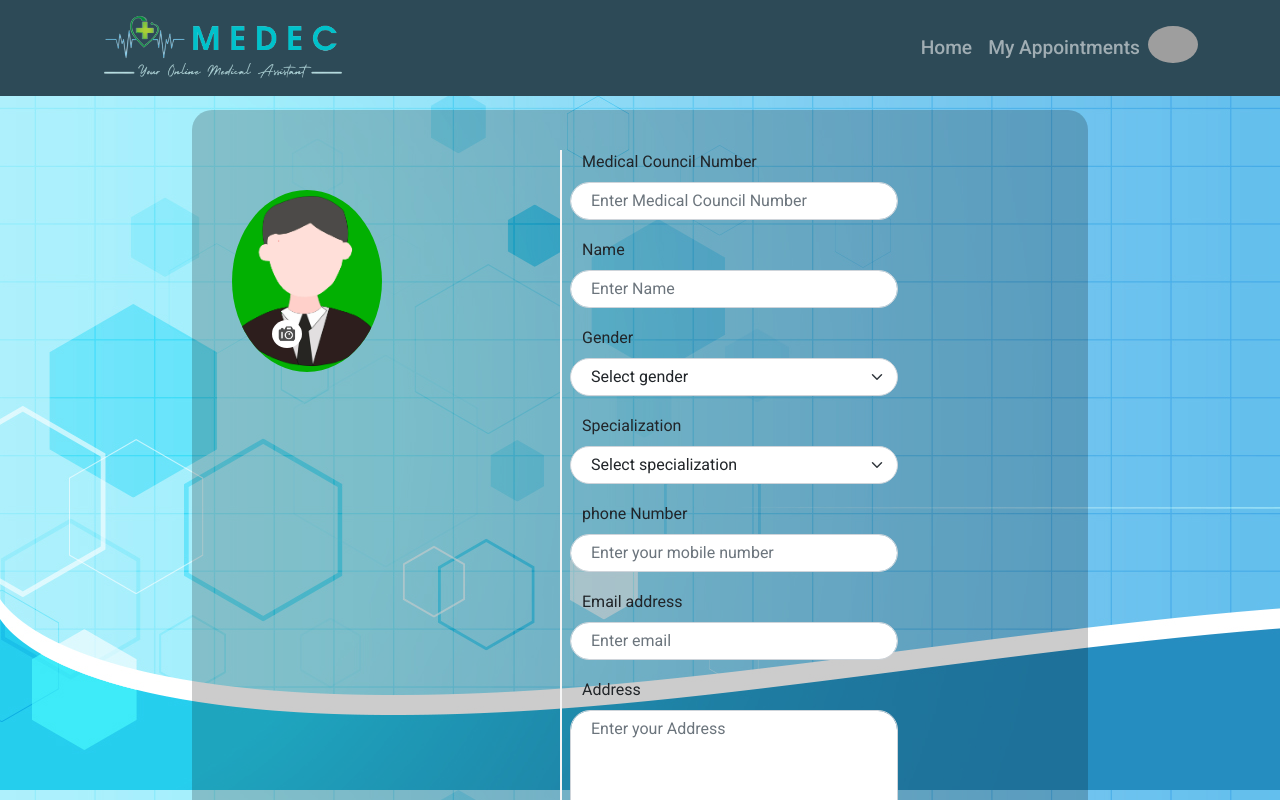
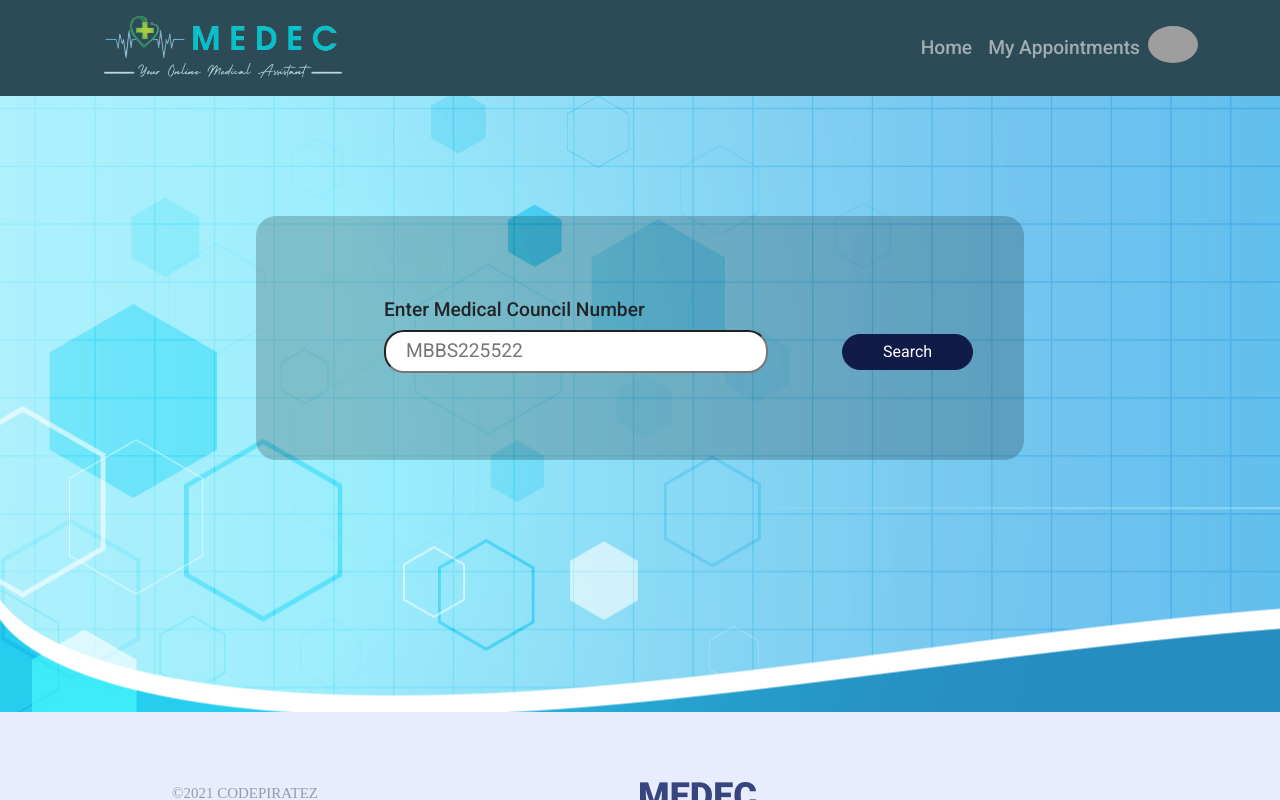
Before and after one commit to UOKSEDevProject/medec-web, a React (Create React App) app: page / in a window 1280 px wide. Shown: the top 800 px of the page. Built offline with nearby package versions, Linux system fonts and the light colour scheme; grey boxes are pictures that could not be loaded.

Commit message:
mc number search completed

```diff
--- a/src/assets/css/main.scss
+++ b/src/assets/css/main.scss
@@ -16,3 +16,4 @@
 @import 'partials/home';
 @import 'partials/editprofilemodal';
 @import 'partials/doctorregistration';
+@import 'partials/searchbyMCNum';
--- a/src/assets/css/partials/_footer.scss
+++ b/src/assets/css/partials/_footer.scss
@@ -1,6 +1,6 @@
 .footer-container {
   background-color: $footer-BG;
-  margin-top: 20px;
+  //margin-top: 20px;
   min-width: 200px;
 }
 .footer-container a {
--- /dev/null
+++ b/src/assets/css/partials/_searchbyMCNum.scss
@@ -0,0 +1,46 @@
+.search-MC-num{
+  font-family: 'Roboto', sans-serif;
+  padding-top: 10%;
+  padding-bottom: 20%;
+  font-weight: 500;
+  font-size: 1.2rem;
+}
+
+.search-MC-num-body{
+  margin: auto;
+  min-width: 450px;
+  max-width: 60vw;
+  background-color: rgba(1,1,1,0.2);
+  padding-left: 10vw;
+  padding-top: 10vh;
+  padding-bottom: 10vh;
+  display: flex;
+  flex-direction:column;
+  justify-content: space-around;
+  flex-wrap: wrap;
+  border-radius: 20px;
+}
+.search-MC-num-search-box{
+  border-radius: 20px;
+  padding-left: 20px;
+  padding-bottom: 5px;
+  padding-top: 5px;
+  width:30vw;
+  margin-right: 5vw;
+}
+.default-btn{
+  margin: 10px;
+  padding: 5px 40px 5px 40px;
+  border-radius: 20px;
+  color: white;
+  background-color: $footer-navlinkTX;
+  border-color: $footer-navlinkTX;
+}
+.search-MC-num-search-result{
+  display: flex;
+  flex-direction: row;
+  flex-wrap: wrap;
+}
+.search-MC-num-search-result-txt{
+  padding: 20px 40px 20px 40px;
+}
--- a/src/components/Body.jsx
+++ b/src/components/Body.jsx
@@ -5,6 +5,7 @@ import DoctorProfile from "./body/DoctorProfile";
 import PatientProfile from './body/PatientProfile';
 import Home from './body/Home';
 import DoctorRegistration from "./body/DoctorRegistration";
+import MedicalCNumberSearch from "./body/MedicalCNumberSearch";
 
 const Body = () => {
   return (
@@ -14,8 +15,9 @@ const Body = () => {
                   {/*<Search/>
                   <DctList/>
                   <DoctorProfile/>
-                  <PatientProfile/>*/}
-                  <DoctorRegistration/>
+                  <PatientProfile/>
+                  <DoctorRegistration/>*/}
+                  <MedicalCNumberSearch/>
               </Container>
           </div>
         {/*  <div className='home-page-container'>
--- /dev/null
+++ b/src/components/body/MedicalCNumberSearch.jsx
@@ -0,0 +1,58 @@
+import React, {useState} from 'react';
+import {Button} from "react-bootstrap";
+import {availableDoctor} from "../../temp/data-store";
+
+const MedicalCNumberSearch = () => {
+
+    const [doctor, setDoctor] = useState("");
+    const [isDoctorAvailable, setAvailability] = useState();
+    const [isFirstTime,setFirstTime] = useState(true);
+
+    const searchDoctor = () =>{
+        setFirstTime(false);
+        //search by mc number
+        if(availableDoctor.name){
+            setAvailability(true);
+            setDoctor(availableDoctor.name);
+        } else{
+            setAvailability(false);
+        }
+    }
+
+    const addDoctor = () => {
+        //add doctor
+    }
+
+    const updateDoctor = () => {
+        //update available doctor
+    }
+
+    return (
+        <div className='search-MC-num'>
+            <div className='search-MC-num-body'>
+                <div className='search-MC-num-header'>
+                    <div>Enter Medical Council Number</div>
+                </div>
+                <div >
+                    <input className='search-MC-num-search-box' type="text" name="CouncilNumber"
+                           placeholder={"MBBS225522"}/>
+                    <Button className='default-btn' onClick={searchDoctor}>Search</Button>
+                </div>
+                <div  hidden={isFirstTime}>
+                    <div className='search-MC-num-search-result'hidden={isDoctorAvailable}>
+                        <div className='search-MC-num-search-result-txt'>No doctor Found</div>
+                        <Button className='default-btn' variant="secondary" onClick={addDoctor}>Add
+                            Doctor</Button>
+                    </div>
+                    <div className='search-MC-num-search-result' hidden={!isDoctorAvailable}>
+                        <div className='search-MC-num-search-result-txt'>{doctor}</div>
+                        <Button className='default-btn' variant="secondary" onClick={updateDoctor}>Update
+                            Doctor</Button>
+                    </div>
+                </div>
+            </div>
+        </div>
+    );
+}
+
+export default MedicalCNumberSearch;
--- a/src/temp/data-store.js
+++ b/src/temp/data-store.js
@@ -101,3 +101,5 @@ export const homeContent = [
     {title: 'Make an Appointment', content : 'Channel your doctor from here', imgUrl: calender},
     {title: 'Manage Doctor', content : 'View your lab reports from one place', imgUrl: qr},
 ]
+
+export const availableDoctor = {name : "Dr. Ovindu Archana"}
```
